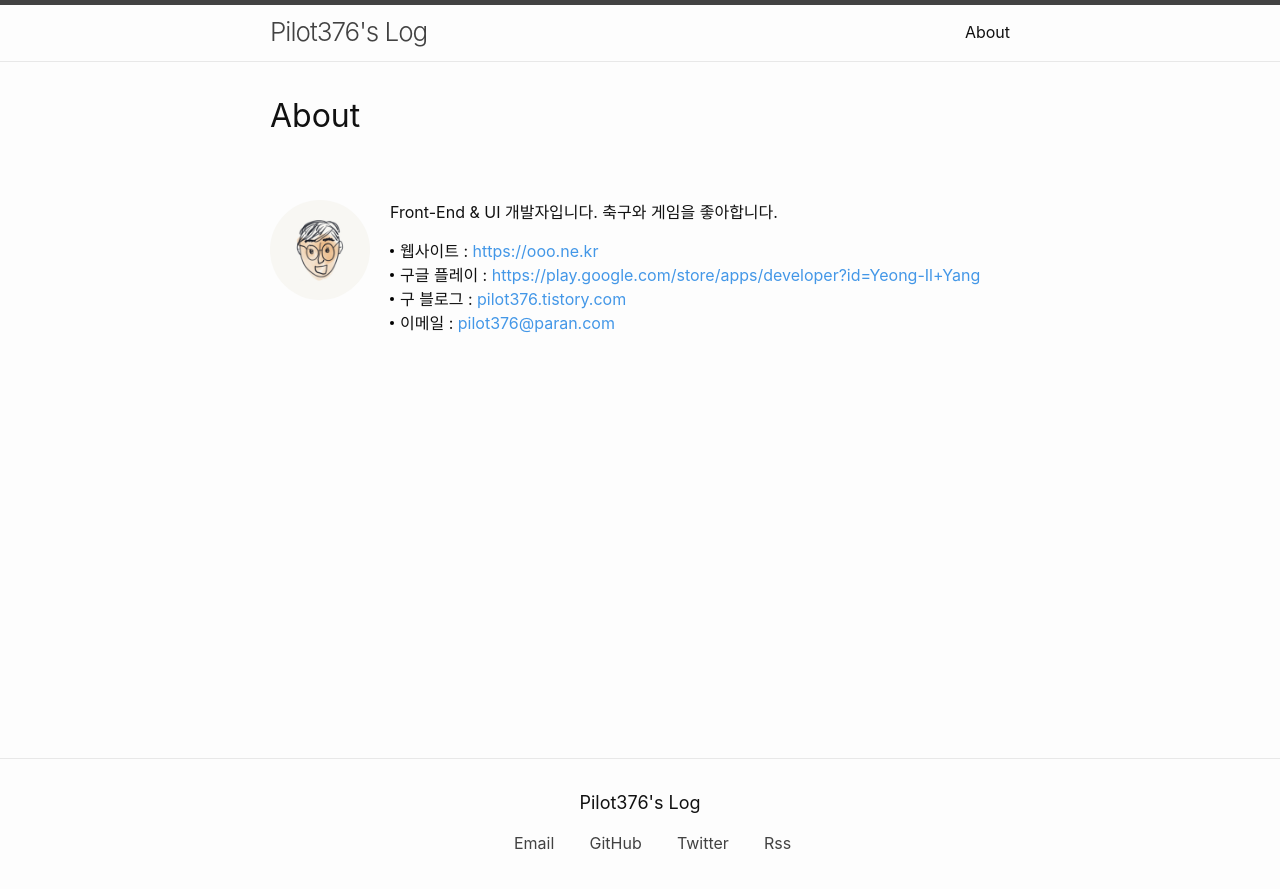
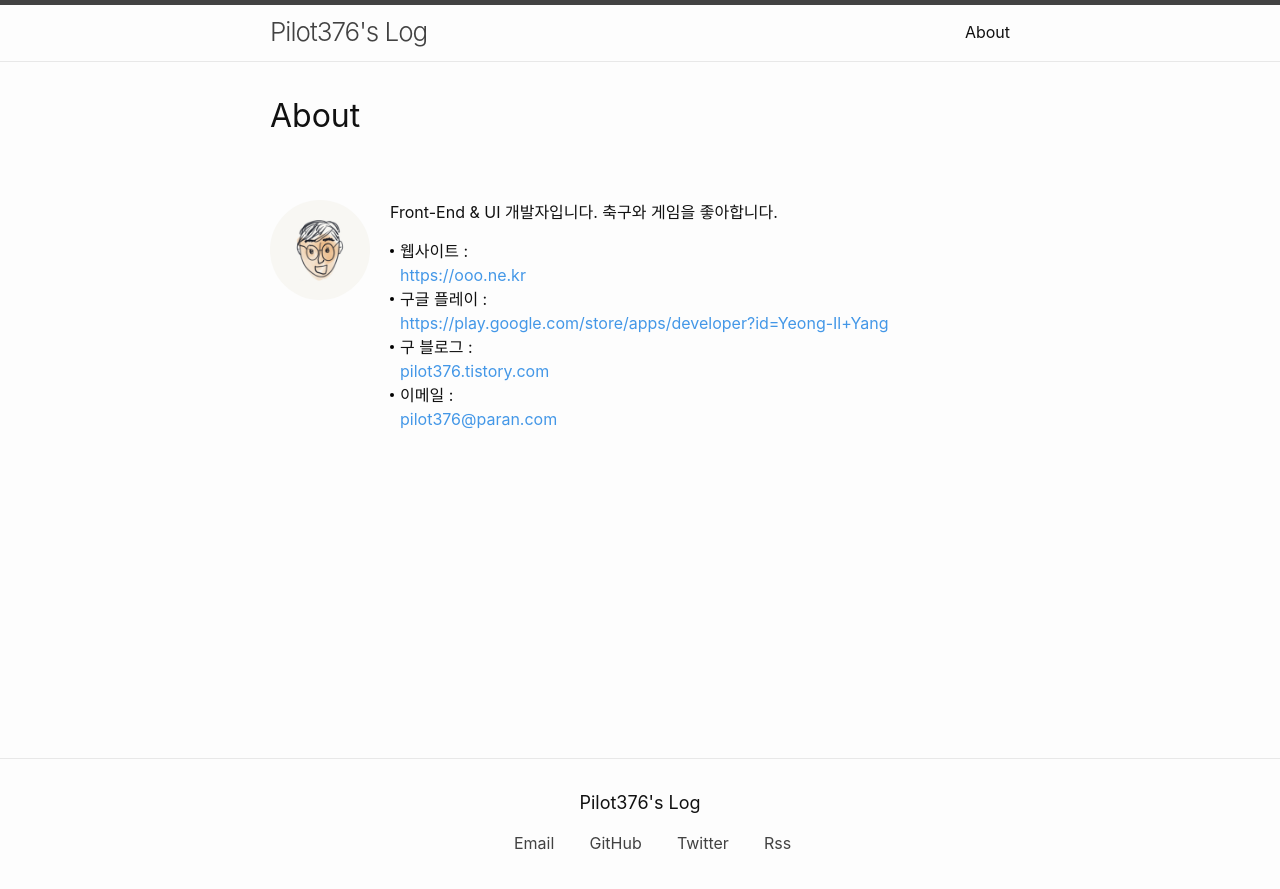
Before and after one commit to pilot376/pilot376.github.io, a Jekyll site: the page built from about.md, in a window 1280 px wide. Shown: the top 889 px of the page. Built offline with Jekyll 4.4.1, drawn with Linux system fonts in a browser that asks for light colours; some web fonts are replaced.

```diff
--- a/about.md
+++ b/about.md
@@ -16,9 +16,9 @@ permalink: /about/
 	<img src="/assets/img/profile.png" alt="프로필 이미지" width="100" height="100">
     <p>Front-End & UI 개발자입니다. 축구와 게임을 좋아합니다.</p>
     <ul>
-        <li>웹사이트 : <a href="https://ooo.ne.kr">https://ooo.ne.kr</a></li>
-	<li>구글 플레이 : <a href="https://play.google.com/store/apps/developer?id=Yeong-Il+Yang">https://play.google.com/store/apps/developer?id=Yeong-Il+Yang</a></li>
-        <li>구 블로그 : <a href="https://pilot376.tistory.com">pilot376.tistory.com</a></li>
-        <li>이메일 : <a href="mailto:pilot376@paran.com">pilot376@paran.com</a></li>
+        <li>웹사이트 : <br><a href="https://ooo.ne.kr">https://ooo.ne.kr</a></li>
+	<li>구글 플레이 : <br><a href="https://play.google.com/store/apps/developer?id=Yeong-Il+Yang">https://play.google.com/store/apps/developer?id=Yeong-Il+Yang</a></li>
+        <li>구 블로그 : <br><a href="https://pilot376.tistory.com">pilot376.tistory.com</a></li>
+        <li>이메일 : <br><a href="mailto:pilot376@paran.com">pilot376@paran.com</a></li>
     </ul>
 </div>
```
